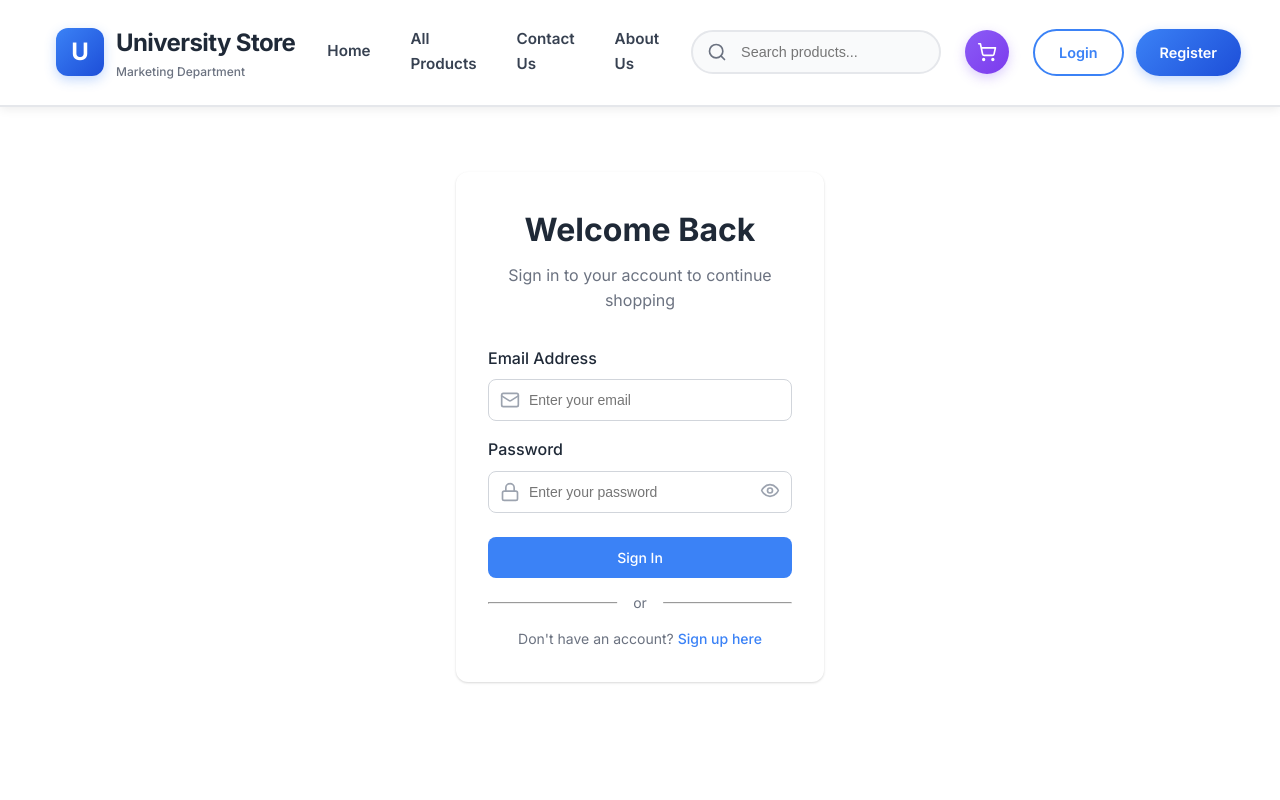
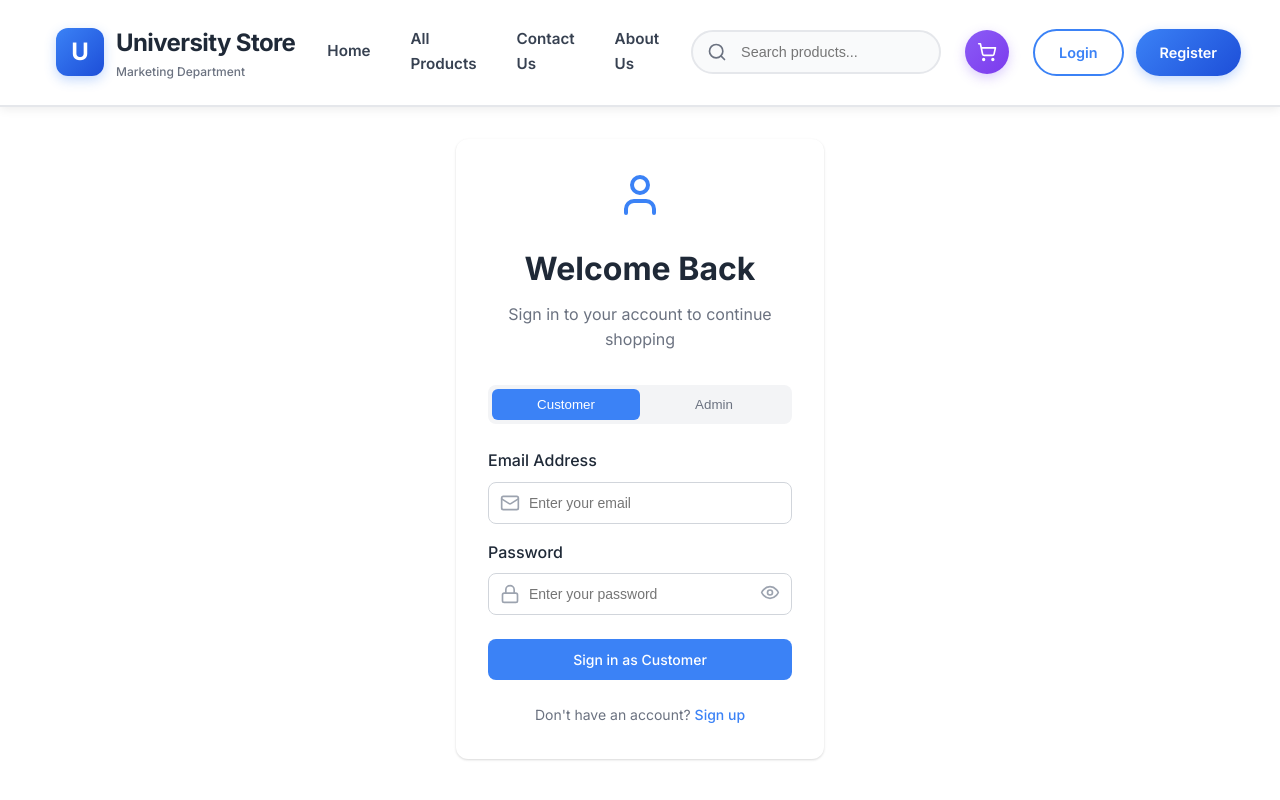
Before and after one commit to Raees-J/StudentDesignerMarketplace, a React (Vite) app in the folder Frontend/: page /login in a window 1280 px wide. Shown: the top 800 px of the page. Built offline with nearby package versions, Linux system fonts and the light colour scheme.

Commit message:
Home.tsx and Login.tsx code

```diff
--- a/Frontend/src/pages/Login.tsx
+++ b/Frontend/src/pages/Login.tsx
@@ -1,40 +1,107 @@
-import React, { useState } from 'react'
-import { Link, useNavigate, useLocation } from 'react-router-dom'
-import { Mail, Lock, Eye, EyeOff } from 'lucide-react'
-import { useAuth } from '../contexts/AuthContext'
+
+import React, { useState, useEffect } from 'react';
+import { Link, useNavigate, useSearchParams } from 'react-router-dom';
+import { Mail, Lock, Eye, EyeOff, User, Shield } from 'lucide-react';
+import { useAuth } from '../contexts/AuthContext';
+import toast from 'react-hot-toast';
 
 const Login: React.FC = () => {
+  const [searchParams] = useSearchParams();
+  const roleParam = searchParams.get('role') as 'admin' | 'user' | null;
+  const [role, setRole] = useState<'admin' | 'user'>(roleParam || 'user');
   const [formData, setFormData] = useState({
     email: '',
     password: ''
-  })
-  const [showPassword, setShowPassword] = useState(false)
-  const [loading, setLoading] = useState(false)
+  });
+  const [showPassword, setShowPassword] = useState(false);
+  const [errors, setErrors] = useState<{ [key: string]: string }>({});
 
+  const { login, loading, currentUser } = useAuth();
+  const navigate = useNavigate();
 
-  const navigate = useNavigate()
-  const location = useLocation()
+  useEffect(() => {
+    // If user is already logged in, redirect appropriately
+    if (currentUser) {
+      if (currentUser.role === 'admin') {
+        navigate('/admin/dashboard');
+      } else {
+        navigate('/');
+      }
+    }
+  }, [currentUser, navigate]);
 
-  const from = location.state?.from?.pathname || '/'
+  useEffect(() => {
+    if (roleParam) {
+      setRole(roleParam);
+    }
+  }, [roleParam]);
+
+  const validateForm = () => {
+    const newErrors: { [key: string]: string } = {};
+
+    if (!formData.email) {
+      newErrors.email = 'Email is required';
+    } else if (!/\S+@\S+\.\S+/.test(formData.email)) {
+      newErrors.email = 'Email is invalid';
+    }
+
+    if (!formData.password) {
+      newErrors.password = 'Password is required';
+    } else if (formData.password.length < 6) {
+      newErrors.password = 'Password must be at least 6 characters';
+    }
+
+    setErrors(newErrors);
+    return Object.keys(newErrors).length === 0;
+  };
 
   const handleInputChange = (e: React.ChangeEvent<HTMLInputElement>) => {
-    const { name, value } = e.target
-    setFormData(prev => ({ ...prev, [name]: value }))
+    const { name, value } = e.target;
+    setFormData(prev => ({
+      ...prev,
+      [name]: value
+    }));
+    // Clear error when user starts typing
+    if (errors[name]) {
+      setErrors(prev => ({
+        ...prev,
+        [name]: ''
+      }));
+    }
+  };
+
+  const handleSubmit = async (e: React.FormEvent) => {
+    e.preventDefault();
+
+    if (!validateForm()) {
+      return;
     }
 
-  const handleSubmit = async (e: React.FormEvent) => {
-    e.preventDefault()
-    setLoading(true)
+    try {
+      console.log('Submitting login form with role:', role);
+      const success = await login(formData.email, formData.password, role);
 
-    try {
-      await Login(formData.email, formData.password)
-      navigate(from, { replace: true })
-    } catch (error) {
-      // Error is handled in the auth context
-    } finally {
-      setLoading(false)
+      if (success) {
+        console.log('Login successful, redirecting...');
+        // Navigation will be handled by the useEffect above
+        if (role === 'admin') {
+          navigate('/admin/dashboard');
+        } else {
+          navigate('/');
         }
       }
+    } catch (error) {
+      console.error('Login submission error:', error);
+      toast.error('Login failed. Please try again.');
+    }
+  };
+
+  const handleRoleChange = (newRole: 'admin' | 'user') => {
+    setRole(newRole);
+    setFormData({ email: '', password: '' });
+    setErrors({});
+    navigate(`/login?role=${newRole}`, { replace: true });
+  };
 
   return (
       <div style={{
@@ -47,12 +114,65 @@ const Login: React.FC = () => {
         <div className="container" style={{ maxWidth: '400px' }}>
           <div className="card" style={{ padding: '2rem' }}>
             <div style={{ textAlign: 'center', marginBottom: '2rem' }}>
+              <div style={{ marginBottom: '1rem' }}>
+                {role === 'admin' ? (
+                    <Shield size={48} style={{ color: '#3b82f6', margin: '0 auto' }} />
+                ) : (
+                    <User size={48} style={{ color: '#3b82f6', margin: '0 auto' }} />
+                )}
+              </div>
               <h1 style={{ fontSize: '2rem', fontWeight: '700', color: '#1f2937', marginBottom: '0.5rem' }}>
-              Welcome Back
+                {role === 'admin' ? 'Admin Login' : 'Welcome Back'}
               </h1>
               <p style={{ color: '#6b7280' }}>
-              Sign in to your account to continue shopping
+                {role === 'admin'
+                    ? 'Sign in to manage the University Store'
+                    : 'Sign in to your account to continue shopping'}
               </p>
+            </div>
+
+            {/* Role Toggle */}
+            <div style={{
+              display: 'flex',
+              backgroundColor: '#f3f4f6',
+              borderRadius: '0.5rem',
+              padding: '0.25rem',
+              marginBottom: '1.5rem'
+            }}>
+              <button
+                  type="button"
+                  onClick={() => handleRoleChange('user')}
+                  style={{
+                    flex: 1,
+                    padding: '0.5rem',
+                    backgroundColor: role === 'user' ? '#3b82f6' : 'transparent',
+                    color: role === 'user' ? 'white' : '#6b7280',
+                    border: 'none',
+                    borderRadius: '0.375rem',
+                    cursor: 'pointer',
+                    fontWeight: '500',
+                    transition: 'all 0.2s'
+                  }}
+              >
+                Customer
+              </button>
+              <button
+                  type="button"
+                  onClick={() => handleRoleChange('admin')}
+                  style={{
+                    flex: 1,
+                    padding: '0.5rem',
+                    backgroundColor: role === 'admin' ? '#3b82f6' : 'transparent',
+                    color: role === 'admin' ? 'white' : '#6b7280',
+                    border: 'none',
+                    borderRadius: '0.375rem',
+                    cursor: 'pointer',
+                    fontWeight: '500',
+                    transition: 'all 0.2s'
+                  }}
+              >
+                Admin
+              </button>
             </div>
 
             <form onSubmit={handleSubmit} style={{ marginBottom: '1.5rem' }}>
@@ -74,11 +194,18 @@ const Login: React.FC = () => {
                       value={formData.email}
                       onChange={handleInputChange}
                       className="input"
-                  style={{ paddingLeft: '2.5rem' }}
+                      style={{
+                        paddingLeft: '2.5rem',
+                        borderColor: errors.email ? '#ef4444' : undefined
+                      }}
                       placeholder="Enter your email"
-                  required
                   />
                 </div>
+                {errors.email && (
+                    <p style={{ color: '#ef4444', fontSize: '0.875rem', marginTop: '0.25rem' }}>
+                      {errors.email}
+                    </p>
+                )}
               </div>
 
               <div style={{ marginBottom: '1.5rem' }}>
@@ -99,9 +226,12 @@ const Login: React.FC = () => {
                       value={formData.password}
                       onChange={handleInputChange}
                       className="input"
-                  style={{ paddingLeft: '2.5rem', paddingRight: '2.5rem' }}
+                      style={{
+                        paddingLeft: '2.5rem',
+                        paddingRight: '2.5rem',
+                        borderColor: errors.password ? '#ef4444' : undefined
+                      }}
                       placeholder="Enter your password"
-                  required
                   />
                   <button
                       type="button"
@@ -113,53 +243,55 @@ const Login: React.FC = () => {
                         transform: 'translateY(-50%)',
                         background: 'none',
                         border: 'none',
-                    color: '#9ca3af',
-                    cursor: 'pointer'
+                        cursor: 'pointer',
+                        color: '#9ca3af'
                       }}
                   >
                     {showPassword ? <EyeOff size={20} /> : <Eye size={20} />}
                   </button>
                 </div>
+                {errors.password && (
+                    <p style={{ color: '#ef4444', fontSize: '0.875rem', marginTop: '0.25rem' }}>
+                      {errors.password}
+                    </p>
+                )}
               </div>
 
               <button
                   type="submit"
+                  disabled={loading}
                   className="btn btn-primary"
-              style={{ width: '100%', padding: '0.75rem' }}
-              disabled={loading}
+                  style={{
+                    width: '100%',
+                    opacity: loading ? 0.7 : 1,
+                    cursor: loading ? 'not-allowed' : 'pointer'
+                  }}
               >
-              {loading ? 'Signing In...' : 'Sign In'}
+                {loading ? 'Signing in...' : `Sign in as ${role === 'admin' ? 'Admin' : 'Customer'}`}
               </button>
             </form>
 
-          <div style={{ position: 'relative', marginBottom: '1.5rem' }}>
-            <hr />
-            <span style={{
-              position: 'absolute',
-              top: '50%',
-              left: '50%',
-              transform: 'translate(-50%, -50%)',
-              backgroundColor: 'white',
-              padding: '0 1rem',
-              color: '#6b7280',
-              fontSize: '0.875rem'
-            }}>
-              or
-            </span>
-          </div>
-
+            {role === 'user' && (
                 <div style={{ textAlign: 'center' }}>
                   <p style={{ color: '#6b7280', fontSize: '0.875rem' }}>
                     Don't have an account?{' '}
-              <Link to="/register" style={{ color: '#3b82f6', textDecoration: 'none', fontWeight: '500' }}>
-                Sign up here
+                    <Link
+                        to="/register"
+                        style={{
+                          color: '#3b82f6',
+                          textDecoration: 'none',
+                          fontWeight: '500'
+                        }}
+                    >
+                      Sign up
                     </Link>
                   </p>
                 </div>
+            )}
           </div>
         </div>
       </div>
-  )
-}
+  );
+};
 
-export default Login
+export default Login;
```
Also changed, not shown: Frontend/src/pages/Home.tsx (+9 -15 lines). Lines whose indentation alone changed are shown as unchanged.
